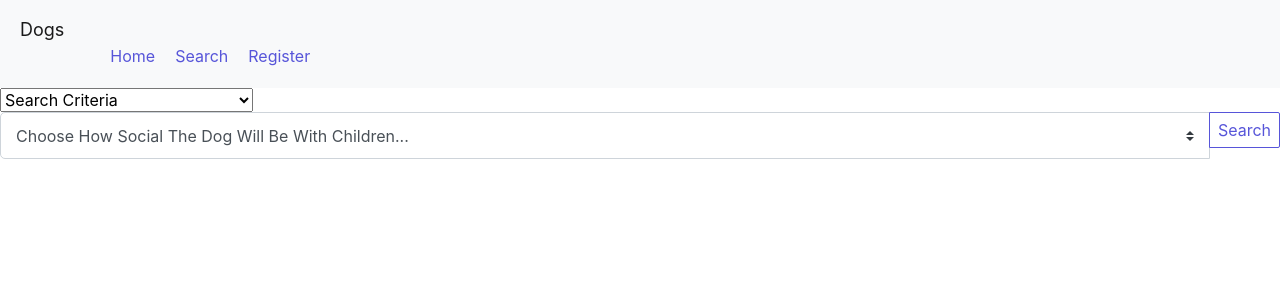
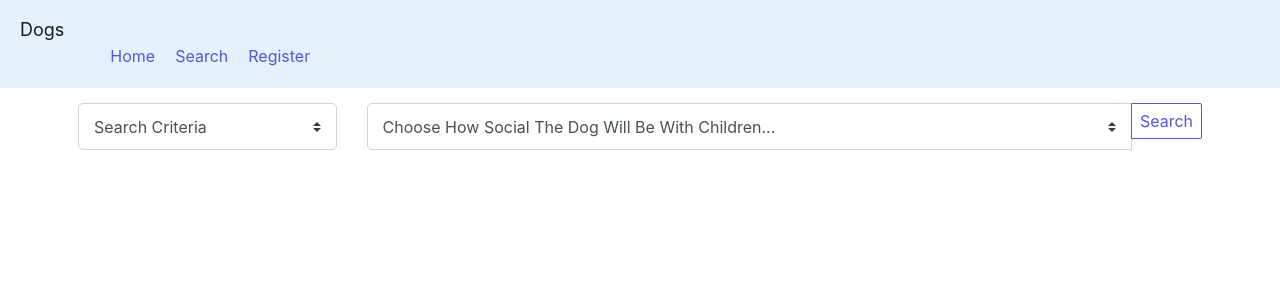
Before and after one commit to tellyvision/project3-app, a React (Create React App) app: page /search in a window 1280 px wide. Shown: the top 300 px of the page. Built offline with nearby package versions, Linux system fonts and the light colour scheme; no server answers.

Commit message:
before attempting to break

```diff
--- a/src/components/Navbar/Navbar.js
+++ b/src/components/Navbar/Navbar.js
@@ -1,6 +1,11 @@
 import React, { Component } from 'react';
 import { Link } from "react-router-dom";
 import axios from 'axios'
+
+const navStyle= {
+    "background-color": "#e3f2fd",
+    "margin-bottom": "15px"
+}
 
 class Navbar extends Component {
 	constructor(props) {
@@ -28,7 +33,7 @@ render() {
 	console.log('navbar render, props: ')
 	console.log(this.props);
         return(
-        <nav className="navbar navbar-expand-lg navbar-light bg-light" containerStyle="background-color: #e3f2fd">
+        <nav className="navbar navbar-expand-lg navbar-light" style={navStyle}>
             <Link to ="/" className="navbar-brand">Dogs</Link>
             <button className="navbar-toggler" type="button" data-toggle="collapse" data-target="#navbarColor03" aria-controls="navbarColor03" aria-expanded="false" aria-label="Toggle navigation">
             <span className="navbar-toggler-icon"></span>
@@ -68,7 +73,6 @@ render() {
         </nav>
         )
     }
-
 }
 
 export default Navbar;
--- a/src/components/SearchComponents/SearchSelector.js
+++ b/src/components/SearchComponents/SearchSelector.js
@@ -7,7 +7,8 @@ class SearchSelector extends Component {
     }
     render() {
       return (
-        <select onChange={this.onChange.bind(this)}>
+        <div className="input-group">
+          <select className="custom-select" onChange={this.onChange.bind(this)}>
               <option selected>Search Criteria</option>
               <option className="dropdown-item" value="search/activeness">Activeness</option>
               <option className="dropdown-item" value="search/breed">Breed</option>
@@ -16,6 +17,7 @@ class SearchSelector extends Component {
               <option className="dropdown-item" value="search/socialdog">Socialability with Other Dogs</option>
               <option className="dropdown-item" value="search/socialpeople">Socialability with Other People</option>
           </select>
+        </div>
       );
     }
   }
--- a/src/pages/Login.js
+++ b/src/pages/Login.js
@@ -80,7 +80,7 @@ class Login extends Component {
               </div>
               <div className="col-3 col-mr-auto">
                 <input className="form-input"
-                  placeholder="password"
+                  placeholder="Password"
                   type="password"
                   name="password"
                   value={this.state.password}
--- a/src/pages/Search.js
+++ b/src/pages/Search.js
@@ -12,12 +12,13 @@ class Search extends Component {
 
     render() {
         return(
-            <div>
-                <div>
+            <div className="container">
+                <div className="row">
+                    <div className="col-md-3">
                         <SearchSelector />
                     </div>
 
-                <div>
+                    <div className="col-md-9">
                         {
                             window.location.pathname === "/search/breed" && <Breed />
                         ||  window.location.pathname === "/search/activeness" && <Activeness />
@@ -33,6 +34,7 @@ class Search extends Component {
                         {/* {window.location.pathname === "/search/results" && } */}
                     </div>
                 </div>
+            </div>
         )
     }
 }
--- a/src/pages/UserRegister.js
+++ b/src/pages/UserRegister.js
@@ -72,7 +72,7 @@ render() {
 					</div>
 					<div className="col-3 col-mr-auto">
 						<input className="form-input"
-							placeholder="password"
+							placeholder="Password"
 							type="password"
 							name="password"
 							value={this.state.password}
```
Lines whose indentation alone changed are shown as unchanged.
